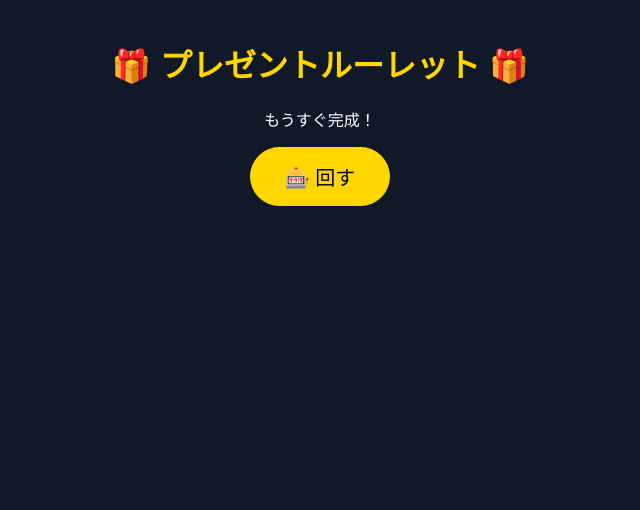
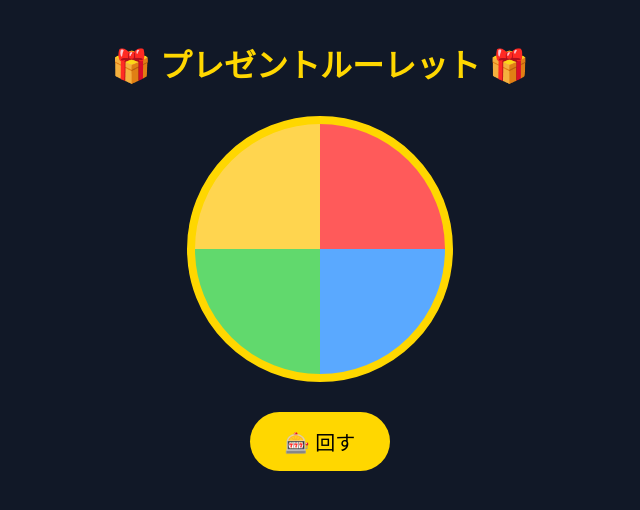
Before and after one commit to Arten1032/present-roulette, a plain HTML site: page index.html in a window 1280 px wide. Shown: the whole page, without its empty margins (320-960 px from the left). Drawn offline with Linux system fonts and the light colour scheme.

Commit message:
Update index.html

```diff
--- a/index.html
+++ b/index.html
@@ -52,7 +52,31 @@ button{
 
 }
 
-</style>
+#wheel{
+
+    width:250px;
+
+    height:250px;
+
+    margin:30px auto;
+
+    border-radius:50%;
+
+    border:8px solid gold;
+
+    background:conic-gradient(
+
+        #ff5a5a 0 25%,
+
+        #5aa9ff 25% 50%,
+
+        #61d96d 50% 75%,
+
+        #ffd54f 75% 100%
+
+    );
+
+}</style>
 
 </head>
 
@@ -60,10 +84,11 @@ button{
 
 <h1>🎁 プレゼントルーレット 🎁</h1>
 
-<p>もうすぐ完成！</p>
+<div id="wheel"></div>
 
-<button>🎰 回す</button>
+<button id="spinBtn">🎰 回す</button>
 
+<p id="result"></p>
 </body>
 
 </html>
```
